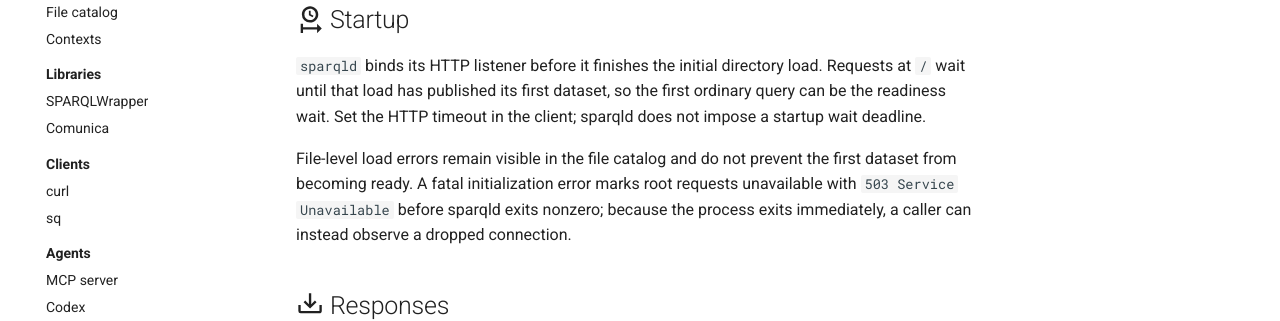
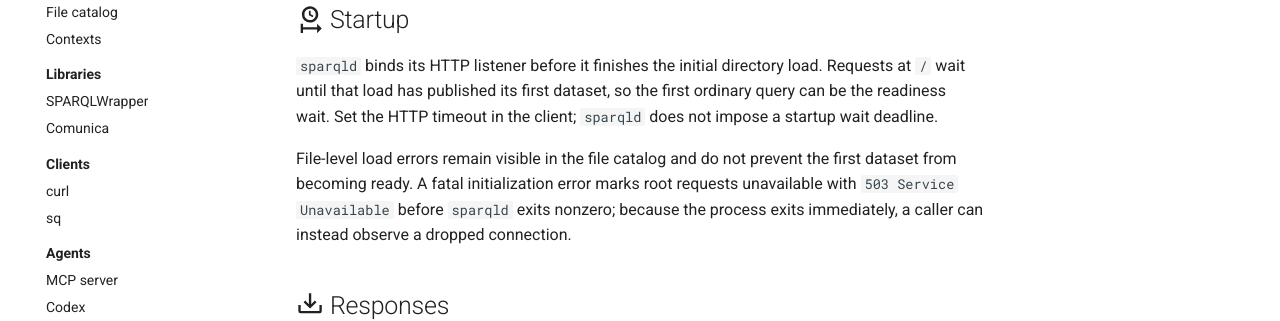
Before and after one commit to iolanta-tech/sparqld, an MkDocs documentation site: the page built from docs/reference/api/index.md, in a window 1280 px wide and 900 px high, scrolled down 460 px. Shown: the part 204-525 px from the top of the window. Built offline with MkDocs 1.6.1 and Material for MkDocs 9.7.7, drawn with Linux system fonts in a browser that asks for light colours; comment, search, counter and statistics services are not loaded.

```diff
--- a/docs/reference/api/index.md
+++ b/docs/reference/api/index.md
@@ -32,11 +32,11 @@ A plain `GET /` returns a text landing response.
 `sparqld` binds its HTTP listener before it finishes the initial directory
 load. Requests at `/` wait until that load has published its first dataset, so
 the first ordinary query can be the readiness wait. Set the HTTP timeout in the
-client; sparqld does not impose a startup wait deadline.
+client; `sparqld` does not impose a startup wait deadline.
 
 File-level load errors remain visible in the file catalog and do not prevent
 the first dataset from becoming ready. A fatal initialization error marks root
-requests unavailable with `503 Service Unavailable` before sparqld exits
+requests unavailable with `503 Service Unavailable` before `sparqld` exits
 nonzero; because the process exits immediately, a caller can instead observe a
 dropped connection.
 
```
